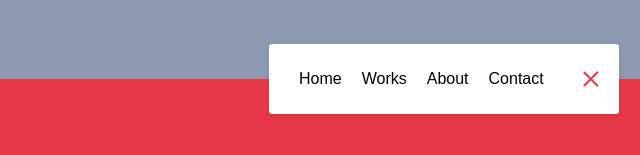
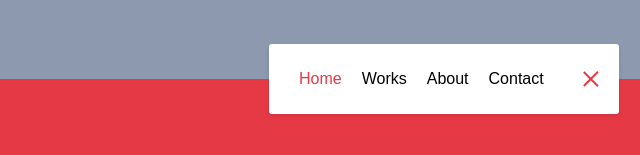
Before and after one commit to Samatarx/Animated-Navigation, a plain HTML site: page index.html in a window 1280 px wide. In both pictures the pointer is over the link "Home". Shown: the part 321-476 px from the top of the page, 196-836 px from the left. Drawn offline with Linux system fonts and the light colour scheme; a web font is replaced by a local one.

Commit message:
CSS hover effect added

```diff
--- a/style.css
+++ b/style.css
@@ -68,6 +68,10 @@ nav ul a {
   margin: 0 10px;
 }
 
+nav ul a:hover {
+  color: #e63946;
+}
+
 .icon {
   background-color: #fff;
   border: 0;
```
